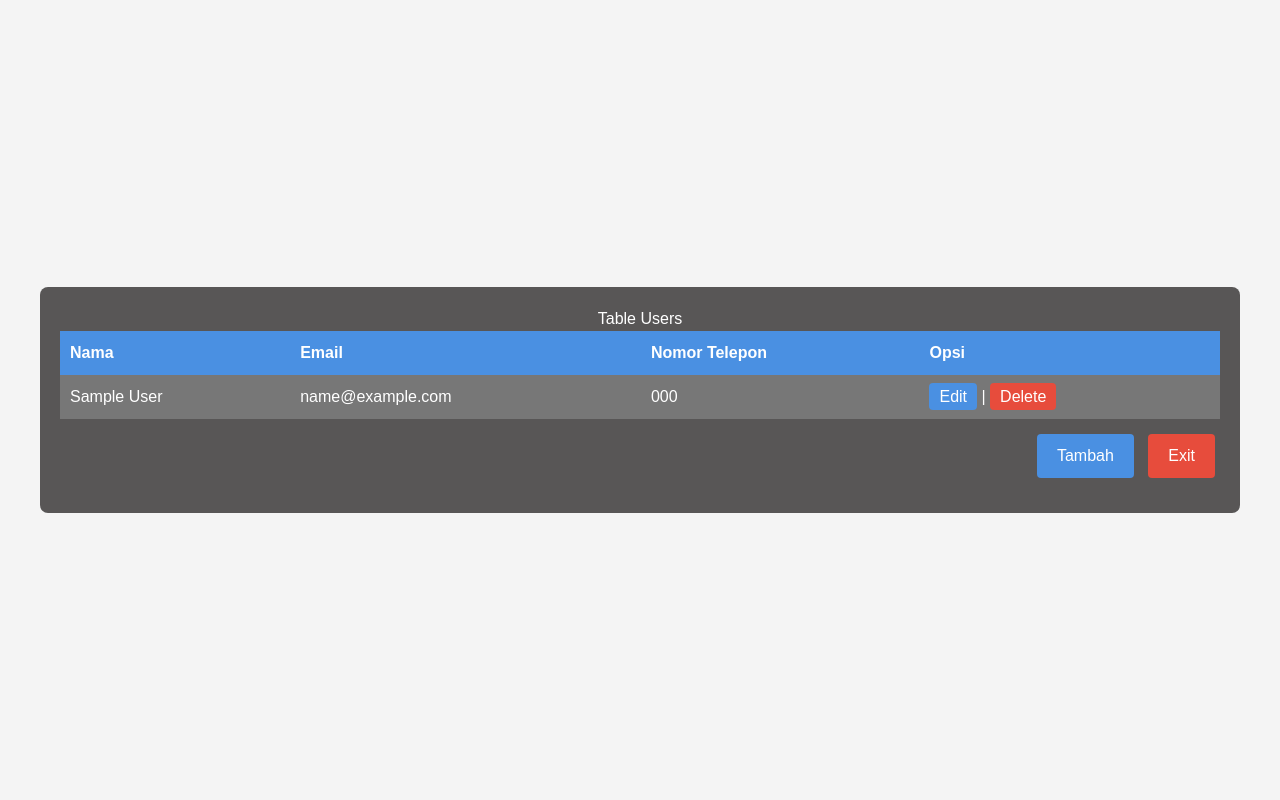
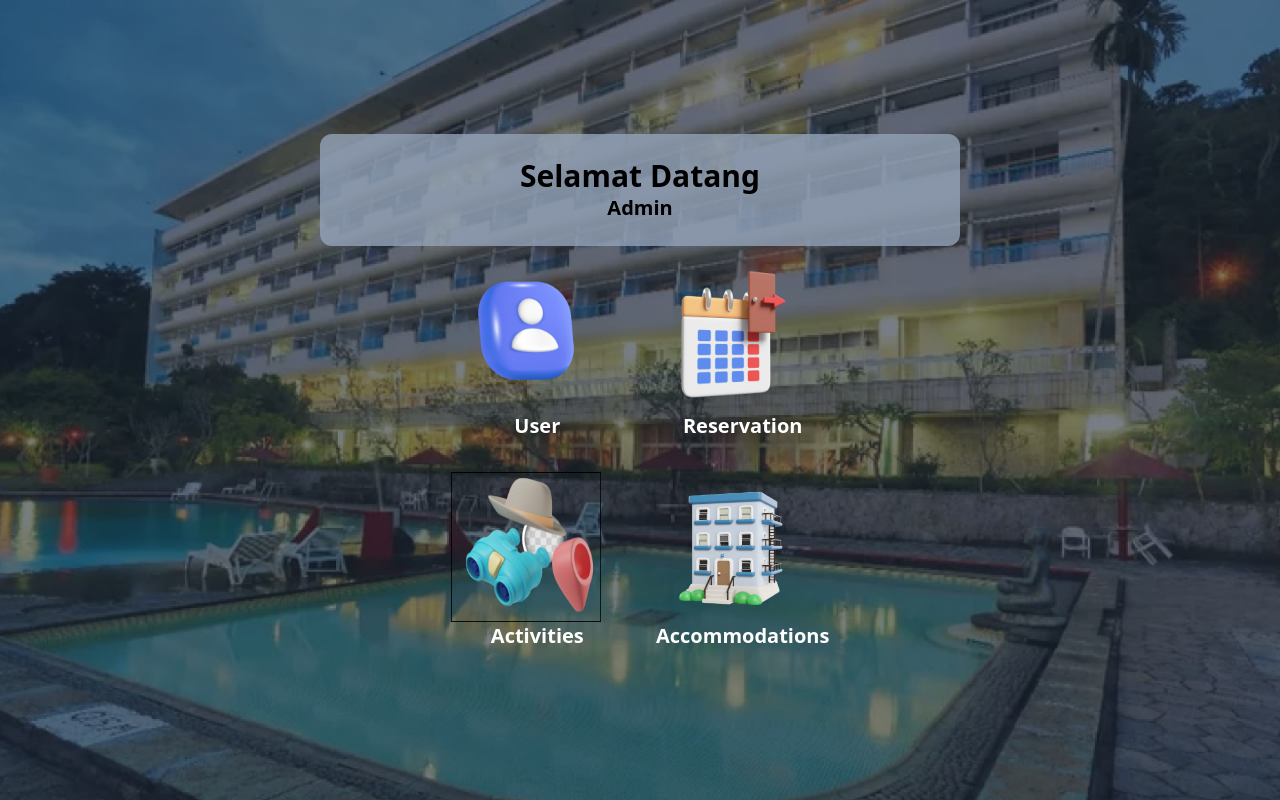
Before and after one commit to Arya0D/tugas3_kelompok5, a PHP site: page / in a window 1280 px wide. Run offline with PHP 8.4, Linux system fonts and the light colour scheme; tables that the repository leaves empty or names only in its code hold one stand-in row (values such as "Sample post"); some libraries are stand-ins or nearby versions.

Commit message:
Reservation (#14)
* add reservation

* update reservation & add dashboard

* commit

```diff
--- a/app/views/dashboard.php
+++ b/app/views/dashboard.php
@@ -1,4 +1,4 @@
-<div class="flex flex-col justify-center items-center h-full bg-[url('/images/background.png')] bg-cover">
+<div class="flex flex-col justify-center items-center h-screen bg-[url('/images/background.png')] bg-cover">
     <div class="bg-slate-400/80 text-center w-1/2 text-xl font-bold p-6 rounded-xl">
         <h1 class="text-3xl">Selamat Datang</h1>
         <h3>Admin</h3>
@@ -16,7 +16,7 @@
             <img src="/images/activities.png" alt="" class="w-[150px] h-[150px]">
             <h1 class="text-center font-bold text-white text-xl">Activities</h1>
         </a>
-        <a href="/accommodation/" class="w-8 h-8 p-4 w-full h-full">
+        <a href="/accommodations/index" class="w-8 h-8 p-4 w-full h-full">
             <img src="/images/accommodations.png" alt="" class="w-[150px] h-[150px]">
             <h1 class="text-center font-bold text-white text-xl">Accommodations</h1>
         </a>
--- a/public/index.php
+++ b/public/index.php
@@ -6,7 +6,7 @@
     <title>Document</title>
     <script src="https://cdn.tailwindcss.com"></script>
 </head>
-<body>
+<body class="bg-slate-800">
 <?php
 
 ini_set('display_errors', 1);
--- a/routes.php
+++ b/routes.php
@@ -5,15 +5,19 @@ require_once 'app/controllers/UserController.php';
 require_once 'app/controllers/AccommodationsController.php';
 // require_once 'app/controllers/ActivitiesController.php';
 require_once 'app/controllers/ReservationController.php';
+require_once 'app/controllers/Controllers.php';
+
 
 $user_controller = new UserController();
 $accommodations_controller = new AccommodationsController();
 // $activities_controller = new ActivitiesController();
 $reservation_controller = new ReservationController();
+$controller = new Controller();
+
 $url = $_SERVER['REQUEST_URI'];
 $requestMethod = $_SERVER['REQUEST_METHOD'];
 
-if ($url == '/user/index' || $url == '/') { //users
+if ($url == '/user/index') { //users
     $user_controller->index();
 } elseif ($url == '/user/create' && $requestMethod == 'GET') {
     $user_controller->create();
@@ -28,7 +32,7 @@ if ($url == '/user/index' || $url == '/') { //users
 } elseif (preg_match('/\/user\/delete\/(\d+)/', $url, $matches) && $requestMethod == 'GET') {
     $id = $matches[1];
     $user_controller->delete($id);
-} elseif($url == '/activites/index'){ //activites
+// } elseif($url == '/activites/index'){ //activites
     $activities_controller->index();
 }  elseif ($url == '/activities/create' && $requestMethod == 'GET') {
     $activities_controller->create();
@@ -59,27 +63,26 @@ if ($url == '/user/index' || $url == '/') { //users
     $id = $matches[1];
     $accommodations_controller->delete($id);
 } elseif($url == '/reservation/index'){ //reservation
-    $accommodations_controller->index();
     $reservation_controller->index();
 }  elseif ($url == '/reservation/create' && $requestMethod == 'GET') {
-    $accommodations_controller->create();
     $reservation_controller->create();
 } elseif ($url == '/reservation/store' && $requestMethod == 'POST') {
-    $accommodations_controller->store();
     $reservation_controller->store();
 } elseif (preg_match('/\/reservation\/edit\/(\d+)/', $url, $matches) && $requestMethod == 'GET') {
     $id = $matches[1];
     $resrvation_controller->edit($id);
 } elseif (preg_match('/\/reservation\/update\/(\d+)/', $url, $matches) && $requestMethod == 'POST') {
     $id = $matches[1];
-    $accommodations_controller->update($id, $_POST);
+    $reservation_controller->update($id, $_POST);
 } elseif (preg_match('/\/accommondations\/delete\/(\d+)/', $url, $matches) && $requestMethod == 'GET') {
     $reseervation_controller->update($id, $_POST);
 } elseif (preg_match('/\/resrvation\/delete\/(\d+)/', $url, $matches) && $requestMethod == 'GET') {
     $id = $matches[1];
-    $accommodations_controller->delete($id);
+    $reservation_controller->delete($id);
     $reseervation_controller->delete($id);
-}else {
+}elseif($url == '/'){ //accommodations
+    $controller->index();
+} else {
     http_response_code(404);
     echo "404 Not Found";
 }
```
